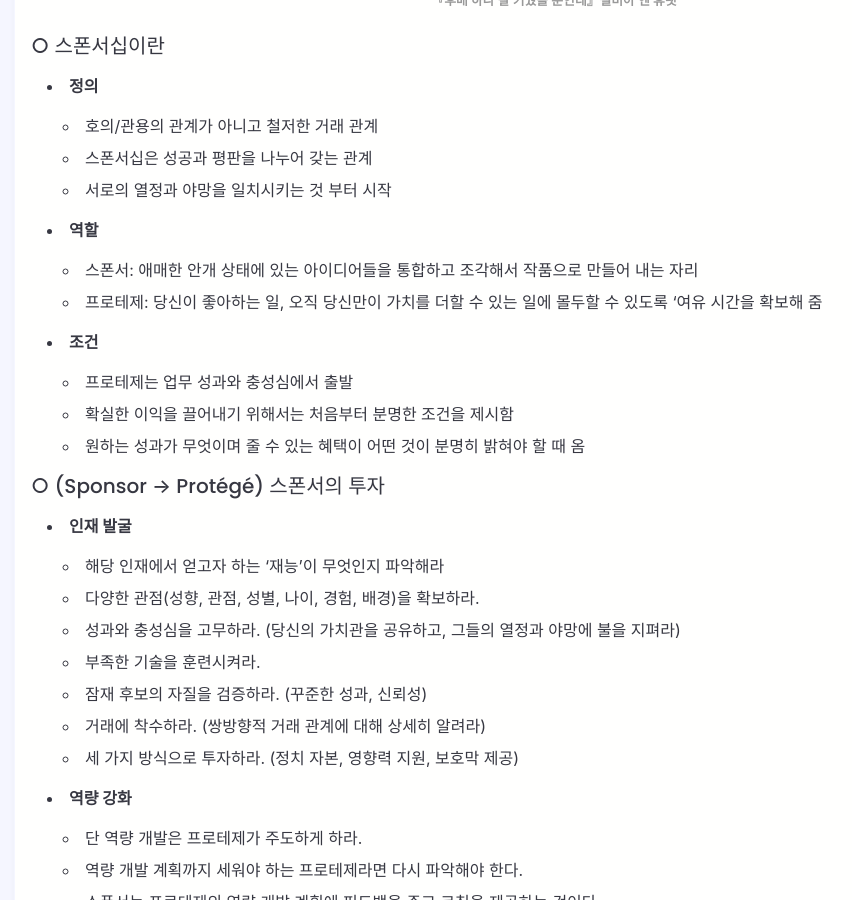
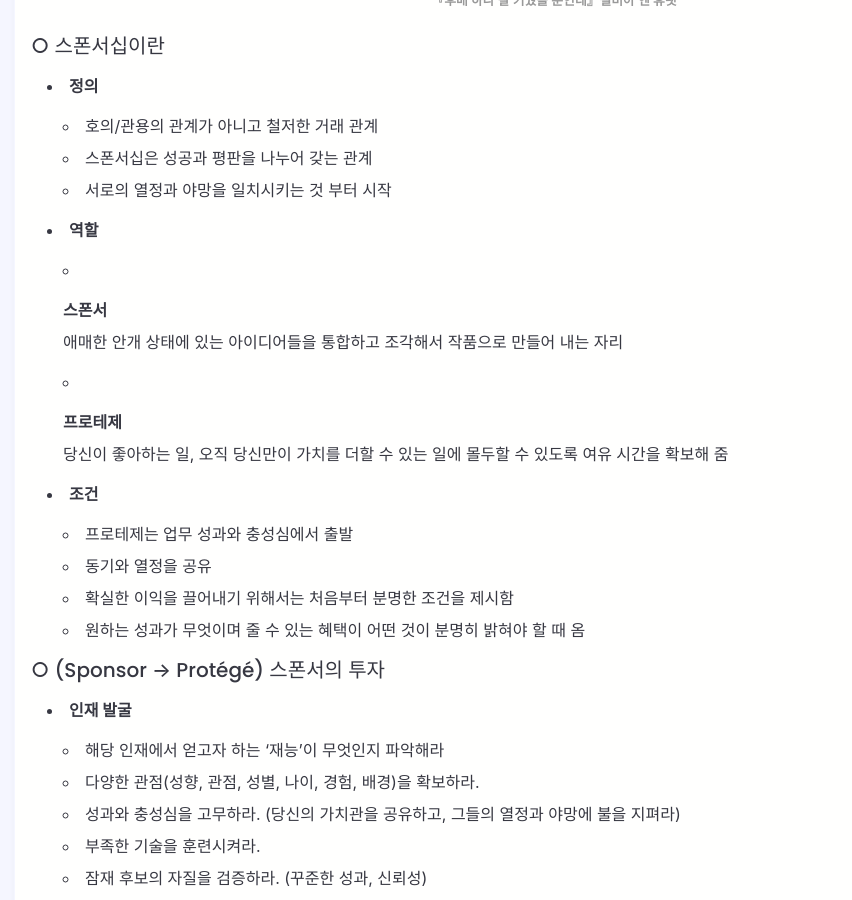
Before and after one commit to ontime-git/ontime-git.github.io, a Jekyll site: the page built from _posts/trace/2021-03-03-The-Sponsor-Effect.md, in a window 1280 px wide and 900 px high, scrolled down 2141 px. Shown: the whole window, without its empty margins (86-938 px from the left). Built offline with Jekyll 4.4.1, drawn with Linux system fonts in a browser that asks for light colours; nearby versions of some CDN libraries; some web fonts are replaced; comment, search, counter and statistics services are not loaded.

Commit message:
Update 2021-03-03-The-Sponsor-Effect.md

```diff
--- a/_posts/trace/2021-03-03-The-Sponsor-Effect.md
+++ b/_posts/trace/2021-03-03-The-Sponsor-Effect.md
@@ -37,11 +37,14 @@ published: true
   - 서로의 열정과 야망을 일치시키는 것 부터 시작
 
 * **역할**
-  - 스폰서: 애매한 안개 상태에 있는 아이디어들을 통합하고 조각해서 작품으로 만들어 내는 자리
-  - 프로테제: 당신이 좋아하는 일, 오직 당신만이 가치를 더할 수 있는 일에 몰두할 수 있도록 ‘여유 시간을 확보해 줌
+  - 스폰서
+    : 애매한 안개 상태에 있는 아이디어들을 통합하고 조각해서 작품으로 만들어 내는 자리
+  - 프로테제
+    : 당신이 좋아하는 일, 오직 당신만이 가치를 더할 수 있는 일에 몰두할 수 있도록 여유 시간을 확보해 줌
 
 * **조건**
   - 프로테제는 업무 성과와 충성심에서 출발
+  - 동기와 열정을 공유
   - 확실한 이익을 끌어내기 위해서는 처음부터 분명한 조건을 제시함
   - 원하는 성과가 무엇이며 줄 수 있는 혜택이 어떤 것이 분명히 밝혀야 할 때 옴
 
```
